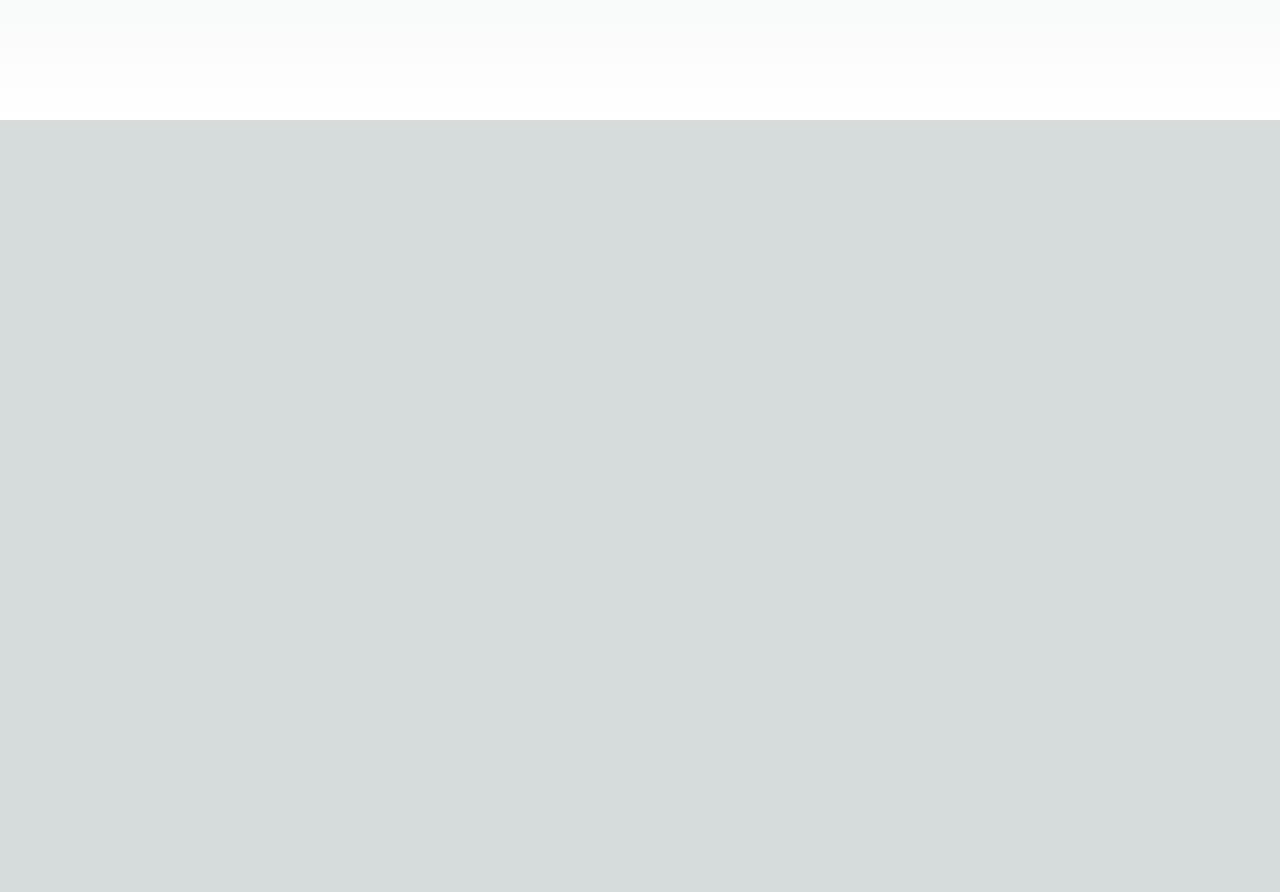
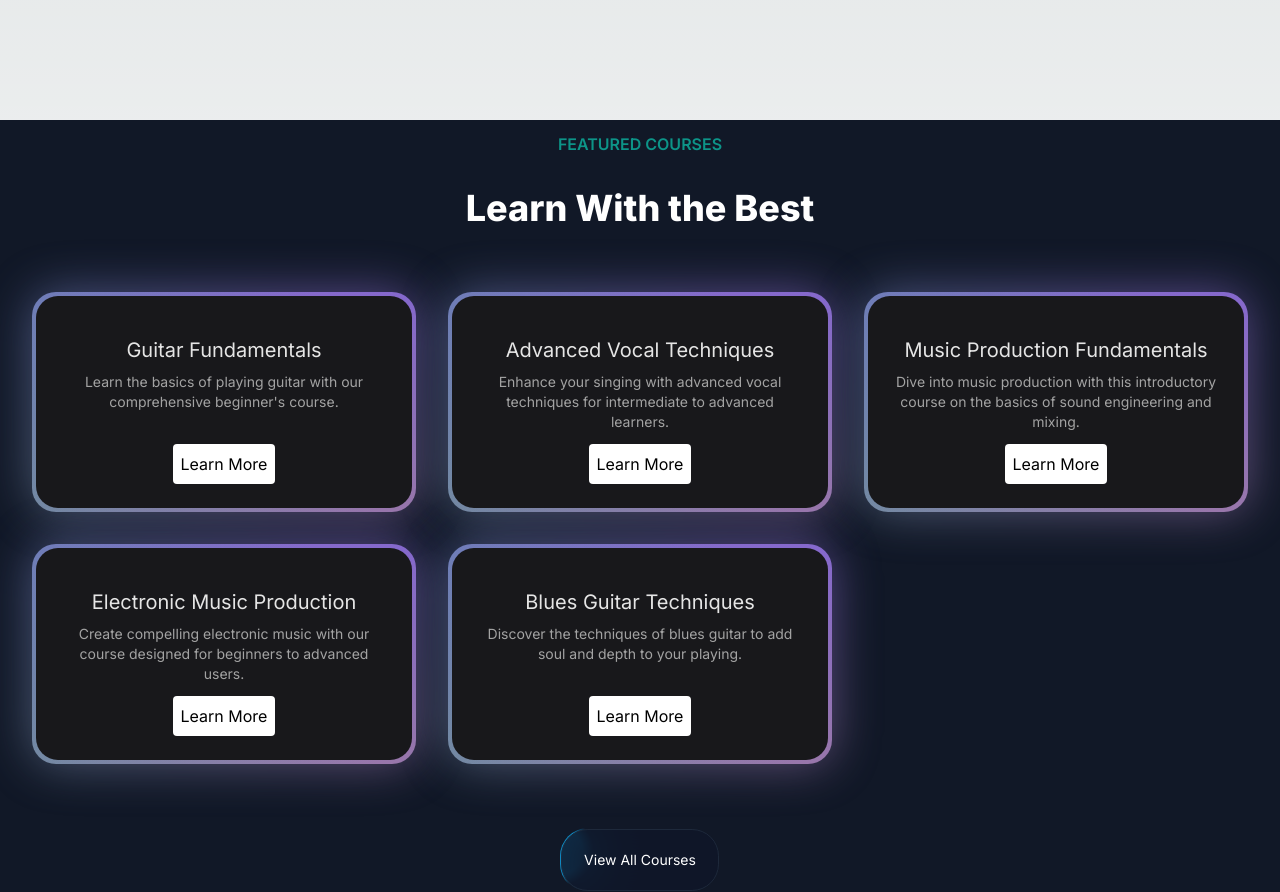
Before and after one commit to RidhikaJoshi/music, a Next.js app: page / in a window 1280 px wide. Shown: the part 680-1572 px from the top of the page. Before the commit the page ends 800 px from the top, so only its background shows below. Built offline with nearby package versions, Linux system fonts and the light colour scheme.

Commit message:
Update page component to include FeaturedCourses component

```diff
--- a/src/app/page.tsx
+++ b/src/app/page.tsx
@@ -1,10 +1,12 @@
 import HeroSection from "@/components/HeroSection";
+import FeaturedCourses from "@/components/FeaturedCourses";
 
 
 export default function Home() {
   return (
     <>
    <HeroSection/>
+   <FeaturedCourses/>
    </>
   );
 }
--- /dev/null
+++ b/src/components/FeaturedCourses.tsx
@@ -0,0 +1,59 @@
+"use client";
+import React from 'react'
+import courseData from '../data/music_courses.json'
+import Link from 'next/link'
+import {Button} from "./ui/moving-border"
+import { BackgroundGradient } from './ui/background-gradient';
+
+// creating new datatype in typescript
+interface Course {
+        "id": number,
+        "title":string,
+        "slug":string,
+        "description": string,
+        "price":number,
+        "instructor":string,
+        "isFeatured": boolean,
+        "image": string
+}
+
+function FeaturedCourses() {
+    const featuredCourses= courseData.courses.filter((course:Course)=>course.isFeatured)
+  return (
+    <div className=" bg-gray-900 w-full min-h-[40rem] flex flex-col items-center justify-center gap-6">
+        <p className="mt-3 text-center font-semibold text-teal-600 text-base uppercase">Featured Courses</p>
+        <p className="mt-2 text-3xl font-extrabold text-white sm:text-4xl">Learn With the Best</p>
+
+        {/* this div contains courses card*/}
+        <div className="mt-10 mx-8">
+            <div className="grid grid-cols-1 sm:grid-cols-2 lg:grid-cols-3 gap-8 justify-center">
+                {featuredCourses.map((course:Course)=> (
+                    <div key={course.id} className="flex justify-center">
+                        <BackgroundGradient
+                        className="flex flex-col rounded-[22px] bg-white dark:bg-zinc-900 overflow-hidden h-full max-w-sm">
+                            <div className="p-4 sm:p-6 flex flex-col items-center text-center flex-grow">
+                                <p className="text-lg sm:text-xl text-black mt-4 mb-2 dark:text-neutral-200">{course.title}</p>
+                                <p className="text-sm text-neutral-600 dark:text-neutral-400 flex-grow">{course.description}</p>
+                                <p className='bg-white text-black p-2 rounded mt-3'><Link href={`/courses/${course.slug}`}>
+                                Learn More
+                                </Link></p>
+                            </div>
+                        </BackgroundGradient>
+                    </div>
+                ))}
+            </div>
+        </div>
+
+
+
+        {/* this div contains button */}
+        <div className="mt-10">
+            <Link href={"/courses"}>
+                <Button>View All Courses</Button>
+            </Link>
+        </div>
+    </div>
+  )
+}
+
+export default FeaturedCourses
--- /dev/null
+++ b/src/components/ui/background-gradient.tsx
@@ -0,0 +1,72 @@
+import { cn } from "@/utils/cn";
+import React from "react";
+import { motion } from "framer-motion";
+
+export const BackgroundGradient = ({
+  children,
+  className,
+  containerClassName,
+  animate = true,
+}: {
+  children?: React.ReactNode;
+  className?: string;
+  containerClassName?: string;
+  animate?: boolean;
+}) => {
+  const variants = {
+    initial: {
+      backgroundPosition: "0 50%",
+    },
+    animate: {
+      backgroundPosition: ["0, 50%", "100% 50%", "0 50%"],
+    },
+  };
+  return (
+    <div className={cn("relative p-[4px] group", containerClassName)}>
+      <motion.div
+        variants={animate ? variants : undefined}
+        initial={animate ? "initial" : undefined}
+        animate={animate ? "animate" : undefined}
+        transition={
+          animate
+            ? {
+                duration: 5,
+                repeat: Infinity,
+                repeatType: "reverse",
+              }
+            : undefined
+        }
+        style={{
+          backgroundSize: animate ? "400% 400%" : undefined,
+        }}
+        className={cn(
+          "absolute inset-0 rounded-3xl z-[1] opacity-60 group-hover:opacity-100 blur-xl  transition duration-500 will-change-transform",
+          " bg-[radial-gradient(circle_farthest-side_at_0_100%,#00ccb1,transparent),radial-gradient(circle_farthest-side_at_100%_0,#7b61ff,transparent),radial-gradient(circle_farthest-side_at_100%_100%,#ffc414,transparent),radial-gradient(circle_farthest-side_at_0_0,#1ca0fb,#141316)]"
+        )}
+      />
+      <motion.div
+        variants={animate ? variants : undefined}
+        initial={animate ? "initial" : undefined}
+        animate={animate ? "animate" : undefined}
+        transition={
+          animate
+            ? {
+                duration: 5,
+                repeat: Infinity,
+                repeatType: "reverse",
+              }
+            : undefined
+        }
+        style={{
+          backgroundSize: animate ? "400% 400%" : undefined,
+        }}
+        className={cn(
+          "absolute inset-0 rounded-3xl z-[1] will-change-transform",
+          "bg-[radial-gradient(circle_farthest-side_at_0_100%,#00ccb1,transparent),radial-gradient(circle_farthest-side_at_100%_0,#7b61ff,transparent),radial-gradient(circle_farthest-side_at_100%_100%,#ffc414,transparent),radial-gradient(circle_farthest-side_at_0_0,#1ca0fb,#141316)]"
+        )}
+      />
+
+      <div className={cn("relative z-10", className)}>{children}</div>
+    </div>
+  );
+};
--- /dev/null
+++ b/src/data/music_courses.json
@@ -0,0 +1,104 @@
+{
+    "courses": [
+      {
+        "id": 1,
+        "title": "Guitar Fundamentals",
+        "slug": "guitar-fundamentals",
+        "description": "Learn the basics of playing guitar with our comprehensive beginner's course.",
+        "price": 99.99,
+        "instructor": "John Doe",
+        "isFeatured": true,
+        "image": "/courses/guitar.jpg"
+      },
+      {
+        "id": 2,
+        "title": "Piano for Beginners",
+        "slug": "piano-for-beginners",
+        "description": "Start your musical journey with foundational piano skills taught by expert instructors.",
+        "price": 109.99,
+        "instructor": "Jane Smith",
+        "isFeatured": false,
+        "image": "/courses/piano.jpg"
+      },
+      {
+        "id": 3,
+        "title": "Advanced Vocal Techniques",
+        "slug": "advanced-vocal-techniques",
+        "description": "Enhance your singing with advanced vocal techniques for intermediate to advanced learners.",
+        "price": 119.99,
+        "instructor": "Emily Johnson",
+        "isFeatured": true,
+        "image": "/courses/vocalist.jpg"
+      },
+      {
+        "id": 4,
+        "title": "Drumming Mastery",
+        "slug": "drumming-mastery",
+        "description": "Master the drums with our comprehensive course covering all skill levels.",
+        "price": 129.99,
+        "instructor": "Mike Brown",
+        "isFeatured": false,
+        "image": "/courses/drumming.jpg"
+      },
+      {
+        "id": 5,
+        "title": "Jazz Improvisation",
+        "slug": "jazz-improvisation",
+        "description": "Learn the art of jazz improvisation with this course designed for all levels.",
+        "price": 139.99,
+        "instructor": "Chris Davis",
+        "isFeatured": false,
+        "image": "/courses/jazz.jpg"
+      },
+      {
+        "id": 6,
+        "title": "Music Production Fundamentals",
+        "slug": "music-production-fundamentals",
+        "description": "Dive into music production with this introductory course on the basics of sound engineering and mixing.",
+        "price": 149.99,
+        "instructor": "Alex Wilson",
+        "isFeatured": true,
+        "image": "/courses/music-prod.jpg"
+      },
+      {
+        "id": 7,
+        "title": "Songwriting Essentials",
+        "slug": "songwriting-essentials",
+        "description": "Learn the essentials of songwriting to express your musical creativity.",
+        "price": 159.99,
+        "instructor": "Samantha Miller",
+        "isFeatured": false,
+        "image": "/courses/song-writing.jpg"
+      },
+      {
+        "id": 8,
+        "title": "Electronic Music Production",
+        "slug": "electronic-music-production",
+        "description": "Create compelling electronic music with our course designed for beginners to advanced users.",
+        "price": 169.99,
+        "instructor": "Luke Harris",
+        "isFeatured": true,
+        "image": "/courses/music-prod.jpg"
+      },
+      {
+        "id": 9,
+        "title": "Classical Music History",
+        "slug": "classical-music-history",
+        "description": "Explore the rich history of classical music from its origins to the present day.",
+        "price": 179.99,
+        "instructor": "Grace Lee",
+        "isFeatured": false,
+        "image": "/courses/classical-music.jpg"
+      },
+      {
+        "id": 10,
+        "title": "Blues Guitar Techniques",
+        "slug": "blues-guitar-techniques",
+        "description": "Discover the techniques of blues guitar to add soul and depth to your playing.",
+        "price": 189.99,
+        "instructor": "Ethan Moore",
+        "isFeatured": true,
+        "image": "/courses/blues.jpg"
+      }
+    ]
+  }
```
